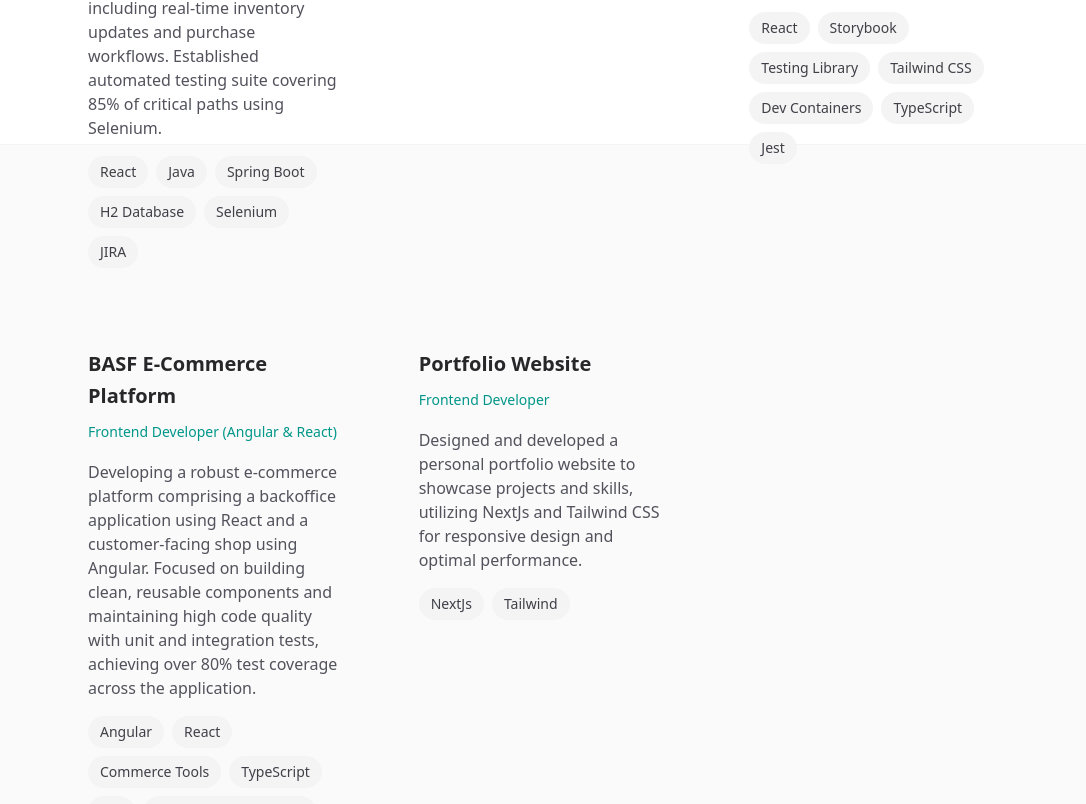
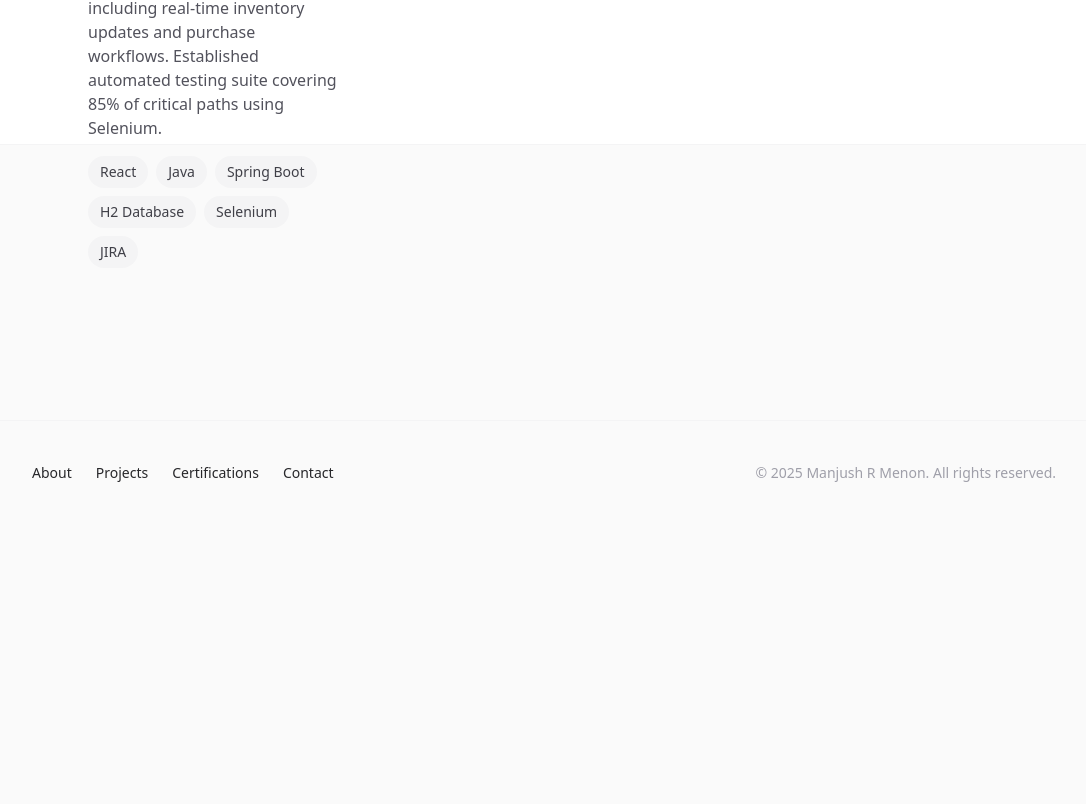
Before and after one commit to manjush-r-menon/portfolio, a Next.js app: page /projects in a window 1280 px wide. Shown: the part 656-1460 px from the top of the page, without its empty margins (96-1182 px from the left). After the commit the page ends 1205 px from the top, so only its background shows below. Built offline with nearby package versions, Linux system fonts and the light colour scheme.

Commit message:
removed project details

```diff
--- a/data/projects-data.ts
+++ b/data/projects-data.ts
@@ -20,35 +20,35 @@
       "Created a responsive car rental interface focusing on UI/UX best practices, implementing complex component interactions and state management. Developed as training exercise to master Next.js fundamentals and modern frontend patterns.",
     tech: ["Next.js", "Tailwind"],
   },
-  {
-    title: "B2X E-Commerce Platform",
-    role: "Frontend Developer",
-    description:
-      "Developed core features using React in a monorepo environment. Built reusable components with Storybook documentation and interaction testing. Worked within Dev Container setup to maintain consistent development workflows across teams.",
-    tech: [
-      "React",
-      "Storybook",
-      "Testing Library",
-      "Tailwind CSS",
-      "Dev Containers",
-      "TypeScript",
-      "Jest",
-    ],
-  },
-  {
-    title: "BASF E-Commerce Platform",
-    role: "Frontend Developer (Angular & React)",
-    description:
-      "Developing a robust e-commerce platform comprising a backoffice application using React and a customer-facing shop using Angular. Focused on building clean, reusable components and maintaining high code quality with unit and integration tests, achieving over 80% test coverage across the application.",
-    tech: [
-      "Angular",
-      "React",
-      "Commerce Tools",
-      "TypeScript",
-      "Jest",
-      "Commerce Tools UI Kit",
-    ],
-  },
+  // {
+  //   title: "B2X E-Commerce Platform",
+  //   role: "Frontend Developer",
+  //   description:
+  //     "Developed core features using React in a monorepo environment. Built reusable components with Storybook documentation and interaction testing. Worked within Dev Container setup to maintain consistent development workflows across teams.",
+  //   tech: [
+  //     "React",
+  //     "Storybook",
+  //     "Testing Library",
+  //     "Tailwind CSS",
+  //     "Dev Containers",
+  //     "TypeScript",
+  //     "Jest",
+  //   ],
+  // },
+  // {
+  //   title: "BASF E-Commerce Platform",
+  //   role: "Frontend Developer (Angular & React)",
+  //   description:
+  //     "Developing a robust e-commerce platform comprising a backoffice application using React and a customer-facing shop using Angular. Focused on building clean, reusable components and maintaining high code quality with unit and integration tests, achieving over 80% test coverage across the application.",
+  //   tech: [
+  //     "Angular",
+  //     "React",
+  //     "Commerce Tools",
+  //     "TypeScript",
+  //     "Jest",
+  //     "Commerce Tools UI Kit",
+  //   ],
+  // },
   {
     title: "Portfolio Website",
     role: "Frontend Developer",
```
